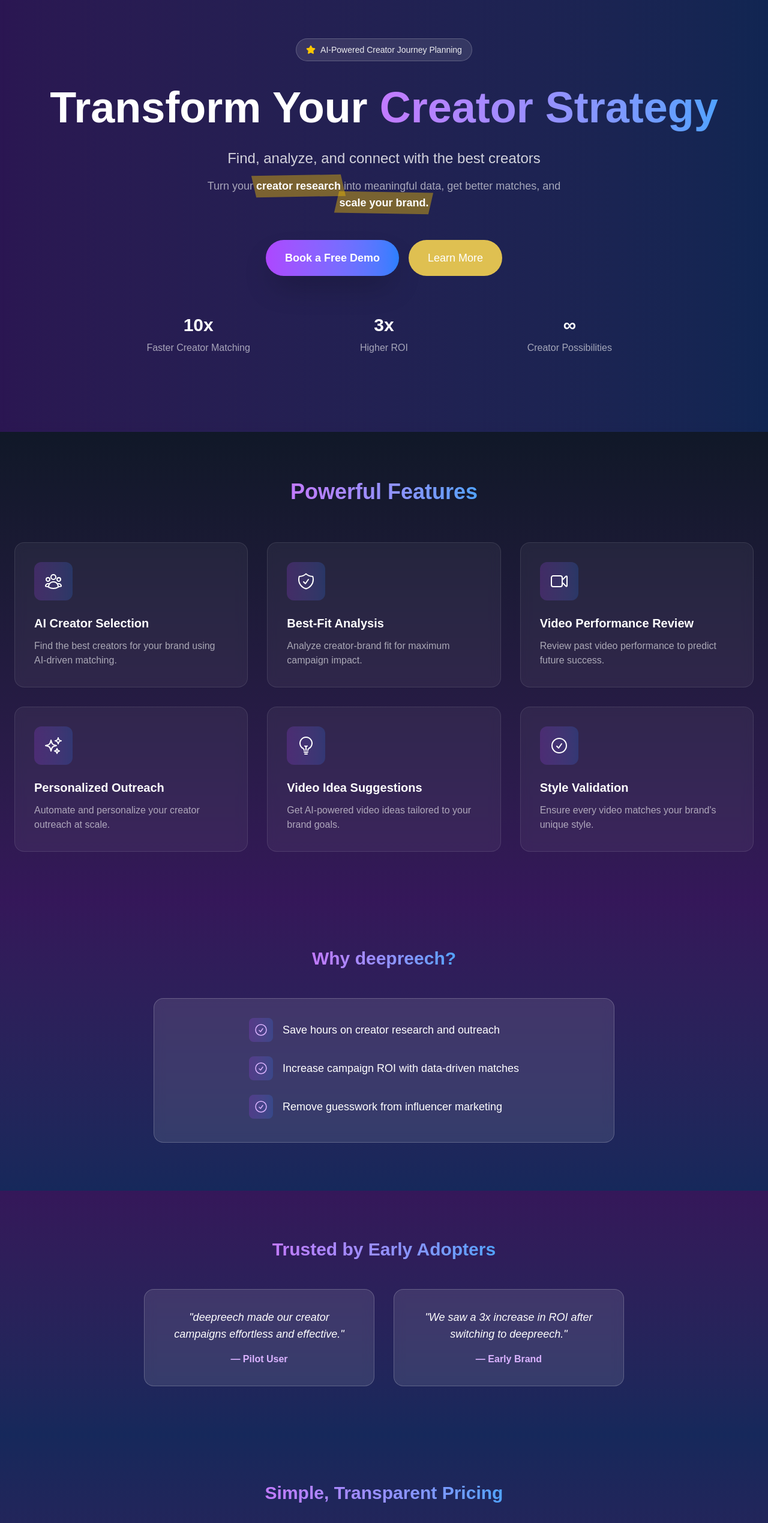
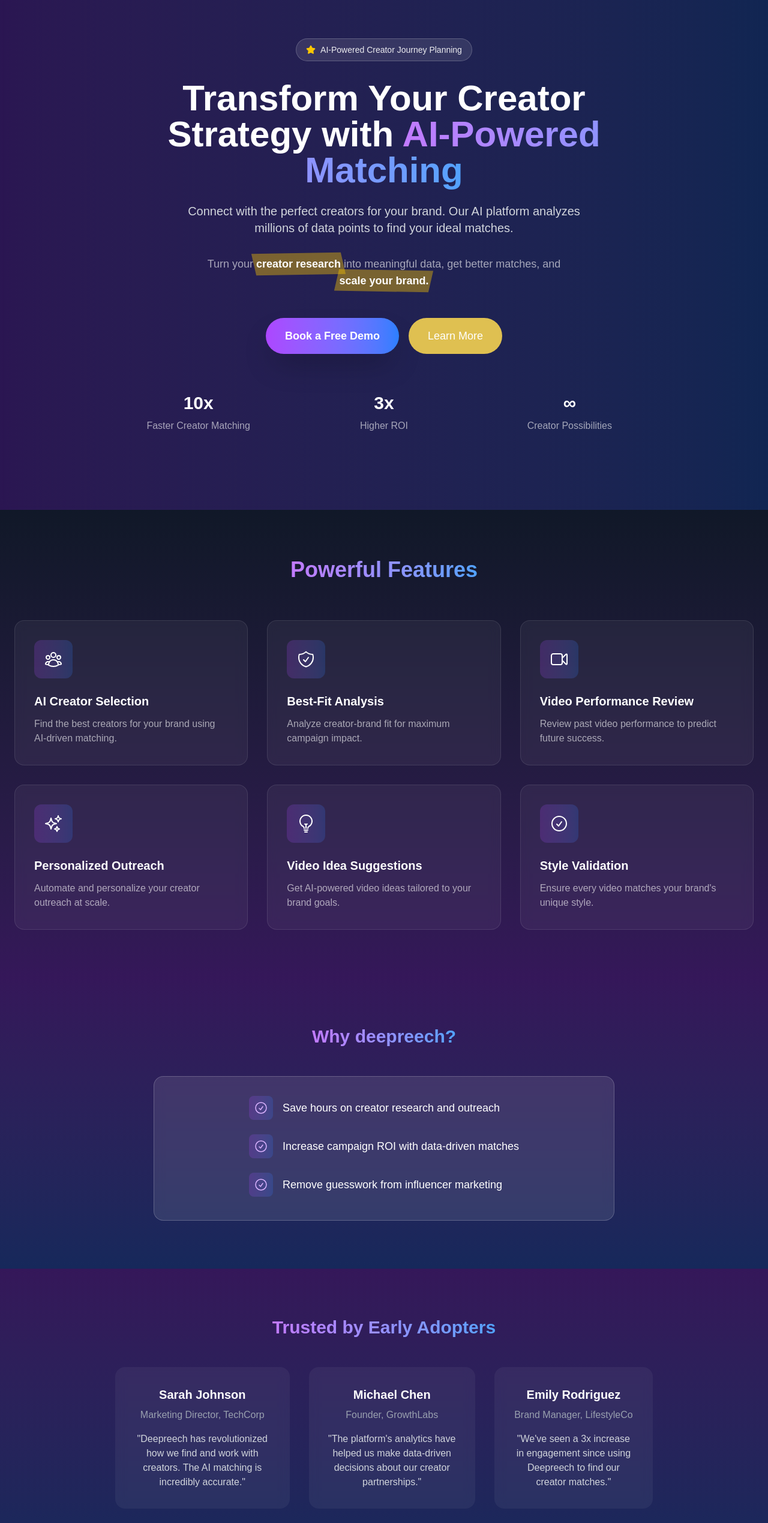
Before and after one commit to ashish21222/deepreech-lp, a Next.js app: page / in a window 1280 px wide. Shown: the part 80-2619 px from the top of the page at 60% size. Built offline with nearby package versions, Linux system fonts and the light colour scheme.

Commit message:
FIX: linter errors

```diff
--- a/src/components/ContactSection.tsx
+++ b/src/components/ContactSection.tsx
@@ -13,7 +13,7 @@
           </p>
         </div>
 
-        <div className="grid grid-cols-1 md:grid-cols-2 gap-12">
+        <div className="grid grid-cols-1 md:grid-cols-2 gap-12 max-w-5xl mx-auto">
           {/* Contact Form */}
           <div className="bg-white/5 backdrop-blur-sm border border-white/10 rounded-2xl p-8">
             <form className="space-y-6">
@@ -60,10 +60,10 @@
           </div>
 
           {/* Contact Information */}
-          <div className="space-y-8">
+          <div className="space-y-8 md:pl-8">
             <div>
-              <h3 className="text-xl font-semibold text-white mb-4">Contact Information</h3>
-              <div className="space-y-4">
+              <h3 className="text-xl font-semibold text-white mb-4 text-right">Contact Information</h3>
+              <div className="space-y-4 text-right">
                 <p className="text-white/60">
                   <span className="text-white">Email:</span> contact@deepreech.com
                 </p>
@@ -77,8 +77,8 @@
             </div>
 
             <div>
-              <h3 className="text-xl font-semibold text-white mb-4">Business Hours</h3>
-              <div className="space-y-2">
+              <h3 className="text-xl font-semibold text-white mb-4 text-right">Business Hours</h3>
+              <div className="space-y-2 text-right">
                 <p className="text-white/60">Monday - Friday: 9:00 AM - 6:00 PM</p>
                 <p className="text-white/60">Saturday: 10:00 AM - 4:00 PM</p>
                 <p className="text-white/60">Sunday: Closed</p>
@@ -86,8 +86,8 @@
             </div>
 
             <div>
-              <h3 className="text-xl font-semibold text-white mb-4">Follow Us</h3>
-              <div className="flex space-x-4">
+              <h3 className="text-xl font-semibold text-white mb-4 text-right">Follow Us</h3>
+              <div className="flex justify-end space-x-4">
                 <a href="https://facebook.com/deepreech" className="text-white/60 hover:text-white transition-colors">
                   <svg className="h-6 w-6" fill="currentColor" viewBox="0 0 24 24">
                     <path d="M24 12.073c0-6.627-5.373-12-12-12s-12 5.373-12 12c0 5.99 4.388 10.954 10.125 11.854v-8.385H7.078v-3.47h3.047V9.43c0-3.007 1.792-4.669 4.533-4.669 1.312 0 2.686.235 2.686.235v2.953H15.83c-1.491 0-1.956.925-1.956 1.874v2.25h3.328l-.532 3.47h-2.796v8.385C19.612 23.027 24 18.062 24 12.073z"/>
--- a/src/components/Footer.tsx
+++ b/src/components/Footer.tsx
@@ -1,5 +1,3 @@
-import Link from 'next/link';
-
 export default function Footer() {
   return (
     <footer className="bg-gray-900 border-t border-white/10">
--- a/src/components/Header.tsx
+++ b/src/components/Header.tsx
@@ -1,5 +1,3 @@
-import Link from 'next/link';
-
 export default function Header() {
   return (
     <header className="fixed top-0 left-0 right-0 z-50 bg-white/10 backdrop-blur-md border-b border-white/10">
--- a/src/components/HeroSection.tsx
+++ b/src/components/HeroSection.tsx
@@ -7,20 +7,22 @@
       <div className="absolute inset-0 bg-gradient-to-r from-purple-600/20 to-blue-600/20 backdrop-blur-sm"></div>
 
       <div className="relative max-w-7xl mx-auto text-center">
-        <div className="inline-flex items-center gap-2 bg-white/10 backdrop-blur-sm border border-white/20 rounded-full px-4 py-2 mb-8">
-          <Star className="w-4 h-4 text-yellow-400 fill-current" />
-          <span className="text-white/90 text-sm font-medium">AI-Powered Creator Journey Planning</span>
+        <div className="flex justify-center mb-8">
+          <div className="inline-flex items-center gap-2 bg-white/10 backdrop-blur-sm border border-white/20 rounded-full px-4 py-2">
+            <Star className="w-4 h-4 text-yellow-400 fill-current" />
+            <span className="text-white/90 text-sm font-medium">AI-Powered Creator Journey Planning</span>
+          </div>
         </div>
 
-        <h1 className="text-5xl md:text-7xl font-bold text-white mb-6 leading-tight">
-          Transform Your{" "}
+        <h1 className="text-4xl md:text-6xl font-bold mb-6 max-w-4xl mx-auto">
+          Transform Your Creator Strategy with{' '}
           <span className="bg-gradient-to-r from-purple-400 to-blue-400 bg-clip-text text-transparent">
-            Creator Strategy
+            AI-Powered Matching
           </span>
         </h1>
 
-        <p className="text-xl md:text-2xl text-white/80 mb-4 max-w-3xl mx-auto">
-          Find, analyze, and connect with the best creators
+        <p className="text-xl text-gray-300 mb-8 max-w-2xl mx-auto">
+          Connect with the perfect creators for your brand. Our AI platform analyzes millions of data points to find your ideal matches.
         </p>
 
         <p className="text-lg text-white/60 mb-12 max-w-2xl mx-auto">
--- a/src/components/SocialProofSection.tsx
+++ b/src/components/SocialProofSection.tsx
@@ -12,15 +12,35 @@
         </h2>
 
         <div className="flex flex-col sm:flex-row gap-8 justify-center items-center">
-          <blockquote className="bg-white/10 backdrop-blur-sm border border-white/20 p-8 rounded-2xl max-w-sm transform hover:scale-105 transition-transform duration-300">
-            <p className="text-white text-lg italic mb-4">"deepreech made our creator campaigns effortless and effective."</p>
-            <span className="text-purple-300 font-semibold">— Pilot User</span>
-          </blockquote>
+          <div className="bg-white/5 backdrop-blur-sm p-8 rounded-2xl">
+            <div className="text-center">
+              <h3 className="text-xl font-semibold mb-2">Sarah Johnson</h3>
+              <p className="text-gray-400">Marketing Director, TechCorp</p>
+              <p className="mt-4 text-gray-300">
+                "Deepreech has revolutionized how we find and work with creators. The AI matching is incredibly accurate."
+              </p>
+            </div>
+          </div>
 
-          <blockquote className="bg-white/10 backdrop-blur-sm border border-white/20 p-8 rounded-2xl max-w-sm transform hover:scale-105 transition-transform duration-300">
-            <p className="text-white text-lg italic mb-4">"We saw a 3x increase in ROI after switching to deepreech."</p>
-            <span className="text-purple-300 font-semibold">— Early Brand</span>
-          </blockquote>
+          <div className="bg-white/5 backdrop-blur-sm p-8 rounded-2xl">
+            <div className="text-center">
+              <h3 className="text-xl font-semibold mb-2">Michael Chen</h3>
+              <p className="text-gray-400">Founder, GrowthLabs</p>
+              <p className="mt-4 text-gray-300">
+                "The platform's analytics have helped us make data-driven decisions about our creator partnerships."
+              </p>
+            </div>
+          </div>
+
+          <div className="bg-white/5 backdrop-blur-sm p-8 rounded-2xl">
+            <div className="text-center">
+              <h3 className="text-xl font-semibold mb-2">Emily Rodriguez</h3>
+              <p className="text-gray-400">Brand Manager, LifestyleCo</p>
+              <p className="mt-4 text-gray-300">
+                "We've seen a 3x increase in engagement since using Deepreech to find our creator matches."
+              </p>
+            </div>
+          </div>
         </div>
       </div>
     </section>
```
